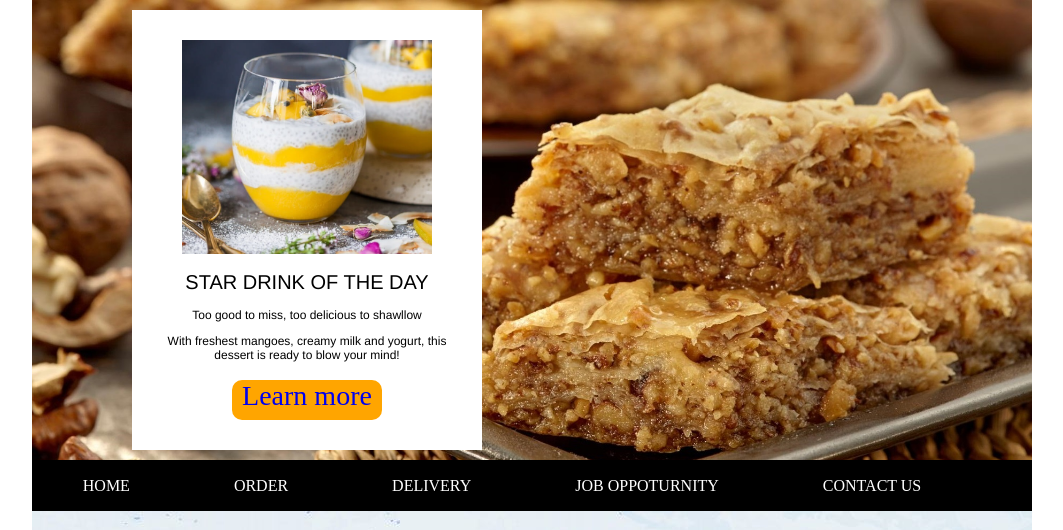
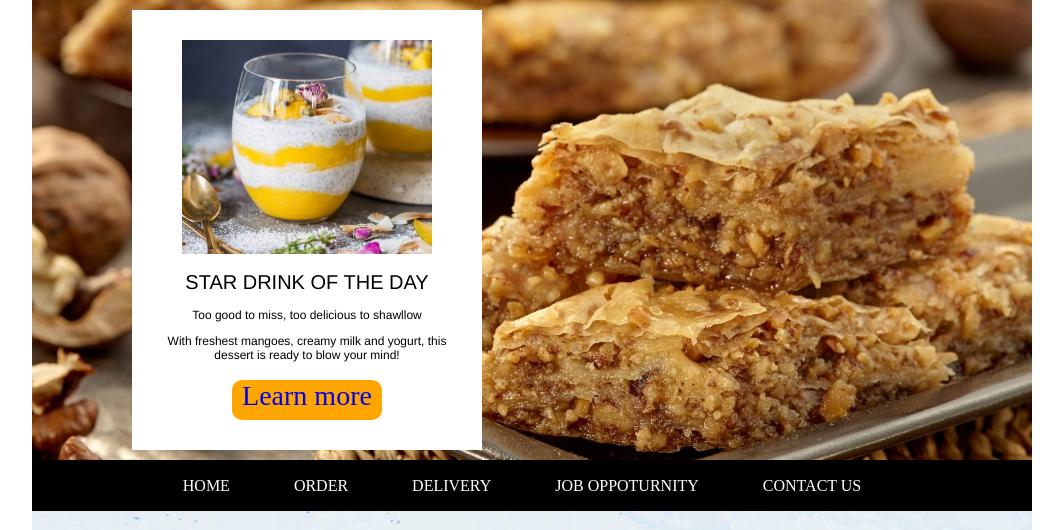
Before and after one commit to thanhhuyennguyen1704/thanhhuyennguyen1704.github.io, a plain HTML site: page index.html in a window 1280 px wide. Shown: the top 530 px of the page, without its empty margins (108-1171 px from the left). Drawn offline with Linux system fonts and the light colour scheme.

Commit message:
sửa padding tab

```diff
--- a/style.css
+++ b/style.css
@@ -58,7 +58,7 @@ body{
 }
 .thanhtab>ul>li{
 	display: inline;
-	margin-right: 100px;
+	margin-right: 60px;
 }
 .thanhtab>ul>li>a{
 	text-decoration: none;
```
